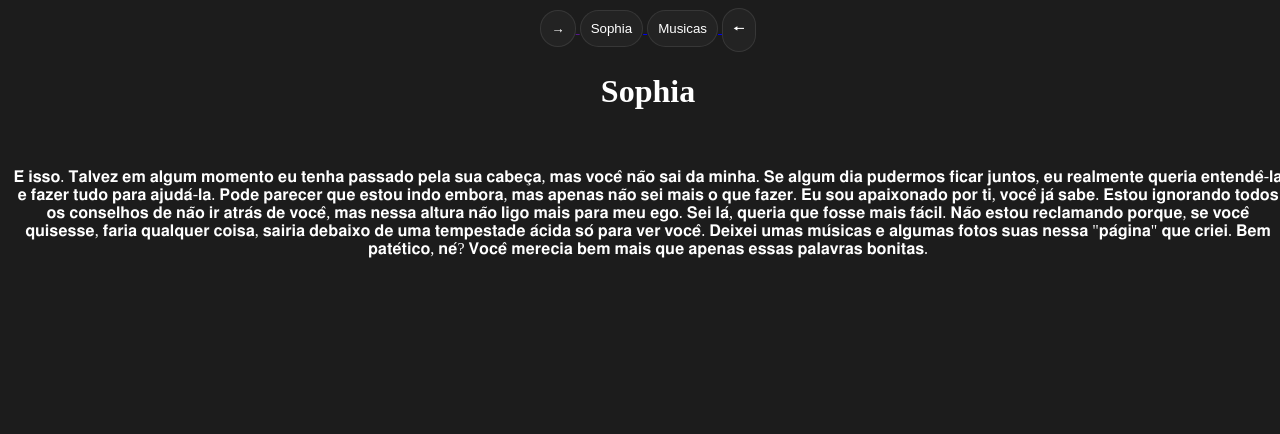
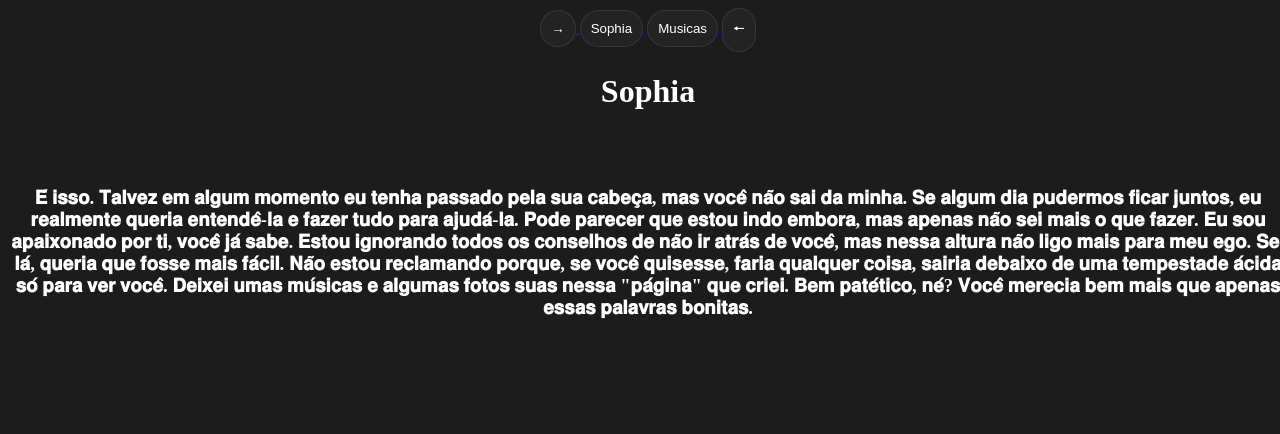
Before and after one commit to soudorock6666/aaaaaa, a plain HTML site: page index.html in a window 1280 px wide. Shown: the top 434 px of the page. Drawn offline with Linux system fonts and the light colour scheme.

Commit message:
Update index.html

```diff
--- a/index.html
+++ b/index.html
@@ -34,7 +34,7 @@
     <br>
     <br>
     <div>
-    <a>𝐄́ 𝐢𝐬𝐬𝐨.  𝐓𝐚𝐥𝐯𝐞𝐳 𝐞𝐦 𝐚𝐥𝐠𝐮𝐦 𝐦𝐨𝐦𝐞𝐧𝐭𝐨 𝐞𝐮 𝐭𝐞𝐧𝐡𝐚 𝐩𝐚𝐬𝐬𝐚𝐝𝐨 𝐩𝐞𝐥𝐚 𝐬𝐮𝐚 𝐜𝐚𝐛𝐞𝐜̧𝐚, 𝐦𝐚𝐬 𝐯𝐨𝐜𝐞̂ 𝐧𝐚̃𝐨 𝐬𝐚𝐢 𝐝𝐚 𝐦𝐢𝐧𝐡𝐚. 𝐒𝐞 𝐚𝐥𝐠𝐮𝐦 𝐝𝐢𝐚 𝐩𝐮𝐝𝐞𝐫𝐦𝐨𝐬 𝐟𝐢𝐜𝐚𝐫 𝐣𝐮𝐧𝐭𝐨𝐬, 𝐞𝐮 𝐫𝐞𝐚𝐥𝐦𝐞𝐧𝐭𝐞 𝐪𝐮𝐞𝐫𝐢𝐚 𝐞𝐧𝐭𝐞𝐧𝐝𝐞̂-𝐥𝐚 𝐞 𝐟𝐚𝐳𝐞𝐫 𝐭𝐮𝐝𝐨 𝐩𝐚𝐫𝐚 𝐚𝐣𝐮𝐝𝐚́-𝐥𝐚. 𝐏𝐨𝐝𝐞 𝐩𝐚𝐫𝐞𝐜𝐞𝐫 𝐪𝐮𝐞 𝐞𝐬𝐭𝐨𝐮 𝐢𝐧𝐝𝐨 𝐞𝐦𝐛𝐨𝐫𝐚, 𝐦𝐚𝐬 𝐚𝐩𝐞𝐧𝐚𝐬 𝐧𝐚̃𝐨 𝐬𝐞𝐢 𝐦𝐚𝐢𝐬 𝐨 𝐪𝐮𝐞 𝐟𝐚𝐳𝐞𝐫. 𝐄𝐮 𝐬𝐨𝐮 𝐚𝐩𝐚𝐢𝐱𝐨𝐧𝐚𝐝𝐨 𝐩𝐨𝐫 𝐭𝐢, 𝐯𝐨𝐜𝐞̂ 𝐣𝐚́ 𝐬𝐚𝐛𝐞. 𝐄𝐬𝐭𝐨𝐮 𝐢𝐠𝐧𝐨𝐫𝐚𝐧𝐝𝐨 𝐭𝐨𝐝𝐨𝐬 𝐨𝐬 𝐜𝐨𝐧𝐬𝐞𝐥𝐡𝐨𝐬 𝐝𝐞 𝐧𝐚̃𝐨 𝐢𝐫 𝐚𝐭𝐫𝐚́𝐬 𝐝𝐞 𝐯𝐨𝐜𝐞̂, 𝐦𝐚𝐬 𝐧𝐞𝐬𝐬𝐚 𝐚𝐥𝐭𝐮𝐫𝐚 𝐧𝐚̃𝐨 𝐥𝐢𝐠𝐨 𝐦𝐚𝐢𝐬 𝐩𝐚𝐫𝐚 𝐦𝐞𝐮 𝐞𝐠𝐨. 𝐒𝐞𝐢 𝐥𝐚́, 𝐪𝐮𝐞𝐫𝐢𝐚 𝐪𝐮𝐞 𝐟𝐨𝐬𝐬𝐞 𝐦𝐚𝐢𝐬 𝐟𝐚́𝐜𝐢𝐥. 𝐍𝐚̃𝐨 𝐞𝐬𝐭𝐨𝐮 𝐫𝐞𝐜𝐥𝐚𝐦𝐚𝐧𝐝𝐨 𝐩𝐨𝐫𝐪𝐮𝐞, 𝐬𝐞 𝐯𝐨𝐜𝐞̂ 𝐪𝐮𝐢𝐬𝐞𝐬𝐬𝐞, 𝐟𝐚𝐫𝐢𝐚 𝐪𝐮𝐚𝐥𝐪𝐮𝐞𝐫 𝐜𝐨𝐢𝐬𝐚, 𝐬𝐚𝐢𝐫𝐢𝐚 𝐝𝐞𝐛𝐚𝐢𝐱𝐨 𝐝𝐞 𝐮𝐦𝐚 𝐭𝐞𝐦𝐩𝐞𝐬𝐭𝐚𝐝𝐞 𝐚́𝐜𝐢𝐝𝐚 𝐬𝐨́ 𝐩𝐚𝐫𝐚 𝐯𝐞𝐫 𝐯𝐨𝐜𝐞̂. 𝐃𝐞𝐢𝐱𝐞𝐢 𝐮𝐦𝐚𝐬 𝐦𝐮́𝐬𝐢𝐜𝐚𝐬 𝐞 𝐚𝐥𝐠𝐮𝐦𝐚𝐬 𝐟𝐨𝐭𝐨𝐬 𝐬𝐮𝐚𝐬 𝐧𝐞𝐬𝐬𝐚 "𝐩𝐚́𝐠𝐢𝐧𝐚" 𝐪𝐮𝐞 𝐜𝐫𝐢𝐞𝐢. 𝐁𝐞𝐦 𝐩𝐚𝐭𝐞́𝐭𝐢𝐜𝐨, 𝐧𝐞́? 𝐕𝐨𝐜𝐞̂ 𝐦𝐞𝐫𝐞𝐜𝐢𝐚 𝐛𝐞𝐦 𝐦𝐚𝐢𝐬 𝐪𝐮𝐞 𝐚𝐩𝐞𝐧𝐚𝐬 𝐞𝐬𝐬𝐚𝐬 𝐩𝐚𝐥𝐚𝐯𝐫𝐚𝐬 𝐛𝐨𝐧𝐢𝐭𝐚𝐬.</a>
+    <h3>𝐄́ 𝐢𝐬𝐬𝐨.  𝐓𝐚𝐥𝐯𝐞𝐳 𝐞𝐦 𝐚𝐥𝐠𝐮𝐦 𝐦𝐨𝐦𝐞𝐧𝐭𝐨 𝐞𝐮 𝐭𝐞𝐧𝐡𝐚 𝐩𝐚𝐬𝐬𝐚𝐝𝐨 𝐩𝐞𝐥𝐚 𝐬𝐮𝐚 𝐜𝐚𝐛𝐞𝐜̧𝐚, 𝐦𝐚𝐬 𝐯𝐨𝐜𝐞̂ 𝐧𝐚̃𝐨 𝐬𝐚𝐢 𝐝𝐚 𝐦𝐢𝐧𝐡𝐚. 𝐒𝐞 𝐚𝐥𝐠𝐮𝐦 𝐝𝐢𝐚 𝐩𝐮𝐝𝐞𝐫𝐦𝐨𝐬 𝐟𝐢𝐜𝐚𝐫 𝐣𝐮𝐧𝐭𝐨𝐬, 𝐞𝐮 𝐫𝐞𝐚𝐥𝐦𝐞𝐧𝐭𝐞 𝐪𝐮𝐞𝐫𝐢𝐚 𝐞𝐧𝐭𝐞𝐧𝐝𝐞̂-𝐥𝐚 𝐞 𝐟𝐚𝐳𝐞𝐫 𝐭𝐮𝐝𝐨 𝐩𝐚𝐫𝐚 𝐚𝐣𝐮𝐝𝐚́-𝐥𝐚. 𝐏𝐨𝐝𝐞 𝐩𝐚𝐫𝐞𝐜𝐞𝐫 𝐪𝐮𝐞 𝐞𝐬𝐭𝐨𝐮 𝐢𝐧𝐝𝐨 𝐞𝐦𝐛𝐨𝐫𝐚, 𝐦𝐚𝐬 𝐚𝐩𝐞𝐧𝐚𝐬 𝐧𝐚̃𝐨 𝐬𝐞𝐢 𝐦𝐚𝐢𝐬 𝐨 𝐪𝐮𝐞 𝐟𝐚𝐳𝐞𝐫. 𝐄𝐮 𝐬𝐨𝐮 𝐚𝐩𝐚𝐢𝐱𝐨𝐧𝐚𝐝𝐨 𝐩𝐨𝐫 𝐭𝐢, 𝐯𝐨𝐜𝐞̂ 𝐣𝐚́ 𝐬𝐚𝐛𝐞. 𝐄𝐬𝐭𝐨𝐮 𝐢𝐠𝐧𝐨𝐫𝐚𝐧𝐝𝐨 𝐭𝐨𝐝𝐨𝐬 𝐨𝐬 𝐜𝐨𝐧𝐬𝐞𝐥𝐡𝐨𝐬 𝐝𝐞 𝐧𝐚̃𝐨 𝐢𝐫 𝐚𝐭𝐫𝐚́𝐬 𝐝𝐞 𝐯𝐨𝐜𝐞̂, 𝐦𝐚𝐬 𝐧𝐞𝐬𝐬𝐚 𝐚𝐥𝐭𝐮𝐫𝐚 𝐧𝐚̃𝐨 𝐥𝐢𝐠𝐨 𝐦𝐚𝐢𝐬 𝐩𝐚𝐫𝐚 𝐦𝐞𝐮 𝐞𝐠𝐨. 𝐒𝐞𝐢 𝐥𝐚́, 𝐪𝐮𝐞𝐫𝐢𝐚 𝐪𝐮𝐞 𝐟𝐨𝐬𝐬𝐞 𝐦𝐚𝐢𝐬 𝐟𝐚́𝐜𝐢𝐥. 𝐍𝐚̃𝐨 𝐞𝐬𝐭𝐨𝐮 𝐫𝐞𝐜𝐥𝐚𝐦𝐚𝐧𝐝𝐨 𝐩𝐨𝐫𝐪𝐮𝐞, 𝐬𝐞 𝐯𝐨𝐜𝐞̂ 𝐪𝐮𝐢𝐬𝐞𝐬𝐬𝐞, 𝐟𝐚𝐫𝐢𝐚 𝐪𝐮𝐚𝐥𝐪𝐮𝐞𝐫 𝐜𝐨𝐢𝐬𝐚, 𝐬𝐚𝐢𝐫𝐢𝐚 𝐝𝐞𝐛𝐚𝐢𝐱𝐨 𝐝𝐞 𝐮𝐦𝐚 𝐭𝐞𝐦𝐩𝐞𝐬𝐭𝐚𝐝𝐞 𝐚́𝐜𝐢𝐝𝐚 𝐬𝐨́ 𝐩𝐚𝐫𝐚 𝐯𝐞𝐫 𝐯𝐨𝐜𝐞̂. 𝐃𝐞𝐢𝐱𝐞𝐢 𝐮𝐦𝐚𝐬 𝐦𝐮́𝐬𝐢𝐜𝐚𝐬 𝐞 𝐚𝐥𝐠𝐮𝐦𝐚𝐬 𝐟𝐨𝐭𝐨𝐬 𝐬𝐮𝐚𝐬 𝐧𝐞𝐬𝐬𝐚 "𝐩𝐚́𝐠𝐢𝐧𝐚" 𝐪𝐮𝐞 𝐜𝐫𝐢𝐞𝐢. 𝐁𝐞𝐦 𝐩𝐚𝐭𝐞́𝐭𝐢𝐜𝐨, 𝐧𝐞́? 𝐕𝐨𝐜𝐞̂ 𝐦𝐞𝐫𝐞𝐜𝐢𝐚 𝐛𝐞𝐦 𝐦𝐚𝐢𝐬 𝐪𝐮𝐞 𝐚𝐩𝐞𝐧𝐚𝐬 𝐞𝐬𝐬𝐚𝐬 𝐩𝐚𝐥𝐚𝐯𝐫𝐚𝐬 𝐛𝐨𝐧𝐢𝐭𝐚𝐬.</h3>
     <br>
     <br>
     <br>
```
